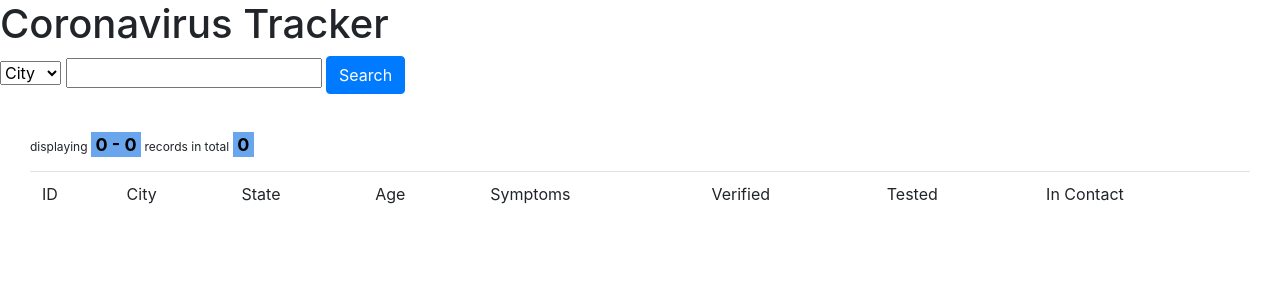
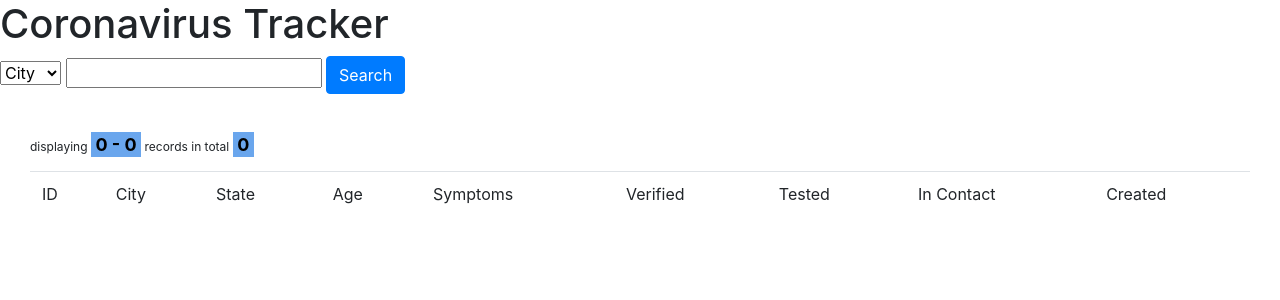
Before and after one commit to dananguyenucsb/ithinkihavecovid-19, a Flask app: page /results in a window 1280 px wide. Shown: the part 56-356 px from the top of the page. Run offline with Flask 2, Linux system fonts and the light colour scheme; some libraries are stand-ins or nearby versions.

Commit message:
got datetime

```diff
--- a/model.py
+++ b/model.py
@@ -1,6 +1,8 @@
 from flask import Flask
 from flask_sqlalchemy import SQLAlchemy
 import os
+import datetime
+
 from sqlalchemy.dialects.postgresql import ARRAY
 
 
@@ -26,6 +28,7 @@
     ip_address = db.Column(db.String(255))
     tested = db.Column(db.String(255))
     in_contact = db.Column(db.String(255))
+    created_date = db.Column(db.DateTime, default=datetime.datetime.utcnow)
 
     def __init__(self, city, state, age, symptoms, ip_address, tested, in_contact):
         self.city = city
@@ -40,5 +43,5 @@
         return "<Location %r>" % (self.location)
 
 
-db.drop_all()
+# db.drop_all()
 db.create_all()
--- a/templates/create_entry.htm
+++ b/templates/create_entry.htm
@@ -124,6 +124,8 @@
           <td>Verified</td>
           <td>Tested</td>
           <td>In Contact</td>
+          <td>Created</td>
+
         </tr>
       </thead>
       <tbody>
@@ -137,6 +139,7 @@
           <td>{{data.ip_address}}</td>
           <td>{{data.tested}}</td>
           <td>{{data.in_contact}}</td>
+          <td>{{data.created_date}}</td>
         </tr>
         {% endfor %}
       </tbody>
--- a/templates/results.htm
+++ b/templates/results.htm
@@ -118,6 +118,7 @@
               <td>Verified</td>
               <td>Tested</td>
               <td>In Contact</td>
+              <td>Created</td>
             </tr>
           </thead>
           <tbody>
@@ -131,6 +132,7 @@
               <td>{{data.ip_address}}</td>
               <td>{{data.tested}}</td>
               <td>{{data.in_contact}}</td>
+              <td>{{data.created_date}}</td>
             </tr>
             {% endfor %}
           </tbody>
```
Also changed, not shown: db.sqlite.
